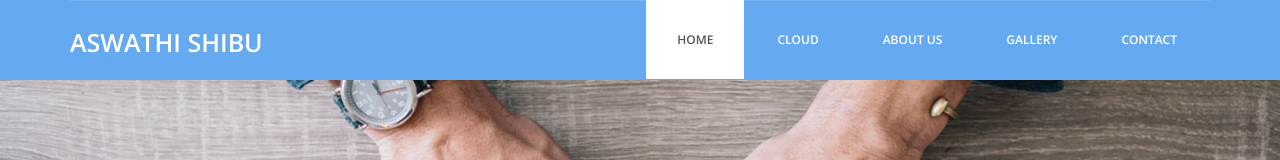
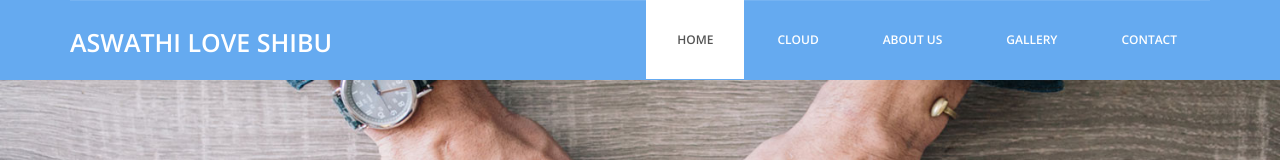
Before and after one commit to shibupkm007/first, a plain HTML site: page index.html in a window 1280 px wide. Shown: the top 160 px of the page. Drawn offline with nearby package versions, Linux system fonts and the light colour scheme.

Commit message:
Update index.html
LOVE

```diff
--- a/index.html
+++ b/index.html
@@ -32,7 +32,7 @@
                         <span class="icon-bar"></span>
                     </button>
                    <div class="navbar-brand">
-						<a href="index.html"><h1>ASWATHI SHIBU</h1></a>
+						<a href="index.html"><h1>ASWATHI LOVE SHIBU</h1></a>
 					</div>
                 </div>
                 <div class="navbar-collapse collapse">
```
